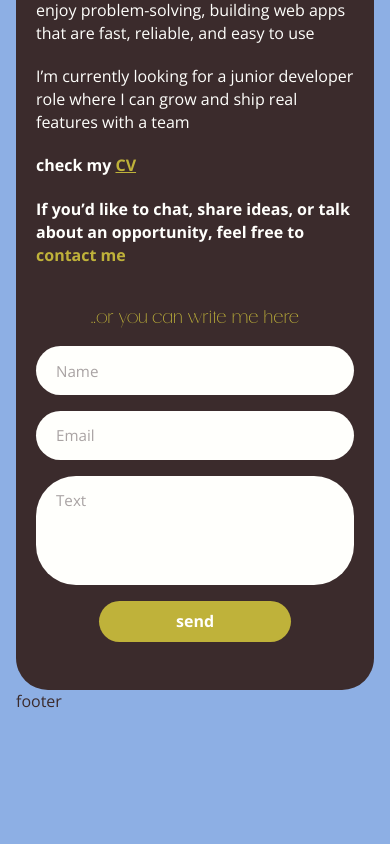
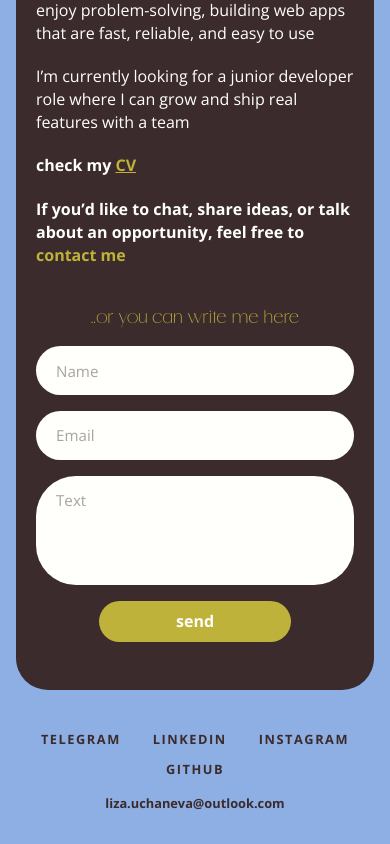
Before and after one commit to liza-uchaneva/my-resume, a Vue app: page / in a window 390 px wide. Shown: the part 1114-1958 px from the top of the page. Before the commit the page ends 1826 px from the top, so only its background shows below. Built offline with nearby package versions, Linux system fonts and the light colour scheme.

Commit message:
Add footer and polish responsive layout
Co-Authored-By: Claude Opus 5.5 <noreply@anthropic.com>

```diff
--- a/src/components/SiteFooter.vue
+++ b/src/components/SiteFooter.vue
@@ -1,3 +1,51 @@
 <template>
-  <footer class="site-footer">footer</footer>
+  <footer class="site-footer">
+    <ul class="site-footer__links">
+      <li v-for="l in links" :key="l.label">
+        <a :href="l.href" target="_blank" rel="noreferrer">{{ l.label }}</a>
+      </li>
+    </ul>
+    <a class="site-footer__email" :href="`mailto:${email}`">{{ email }}</a>
+  </footer>
 </template>
+
+<script setup>
+import links, { email } from "../data/links.js";
+</script>
+
+<style lang="scss" scoped>
+@use "../assets/css/mixins" as *;
+
+.site-footer {
+  display: flex;
+  justify-content: space-between;
+  align-items: center;
+  flex-wrap: wrap;
+  gap: 1rem 2rem;
+  padding: 2.5rem 0.75rem 2rem;
+  font-weight: 700;
+  font-size: 0.8rem;
+
+  @include mq(md) {
+    flex-direction: column;
+  }
+}
+
+.site-footer__links {
+  display: flex;
+  flex-wrap: wrap;
+  justify-content: center;
+  gap: 0.75rem 2rem;
+
+  a {
+    font-size: inherit;
+    letter-spacing: 0.12em;
+  }
+}
+
+.site-footer__email {
+  font-size: inherit;
+  text-decoration: none;
+  &:hover { opacity: 0.6; }
+}
+</style>
```
